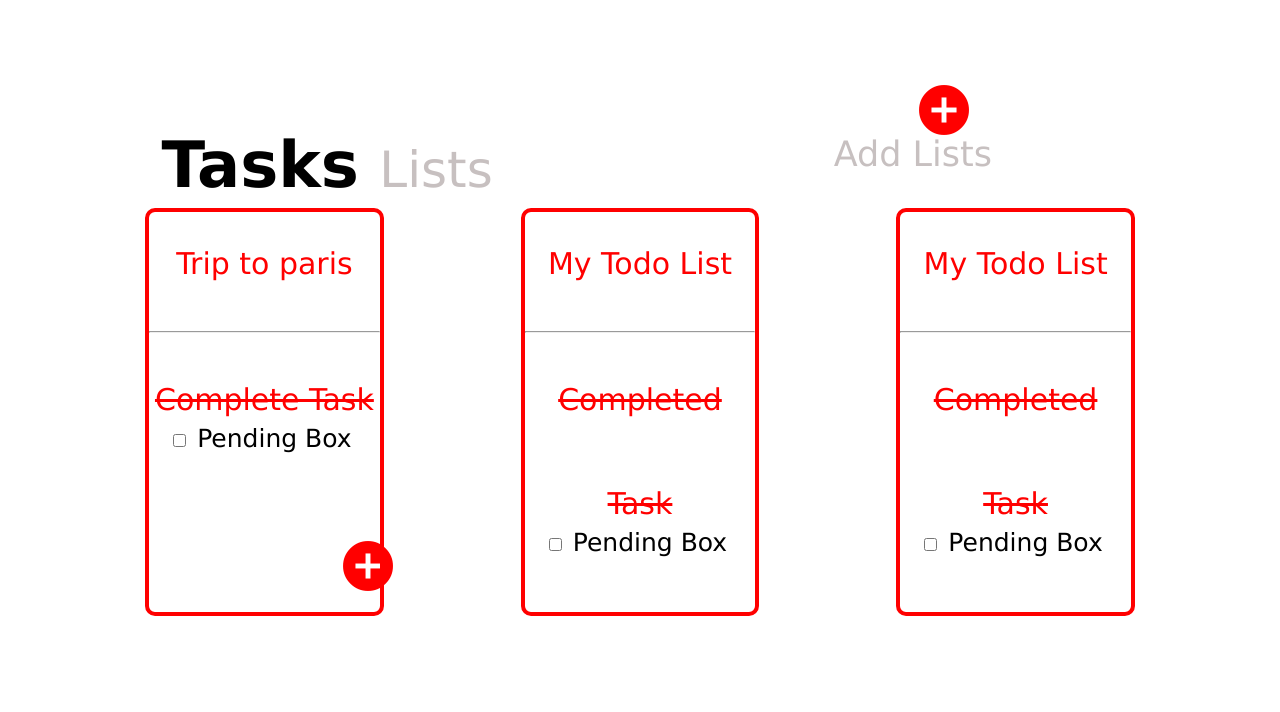
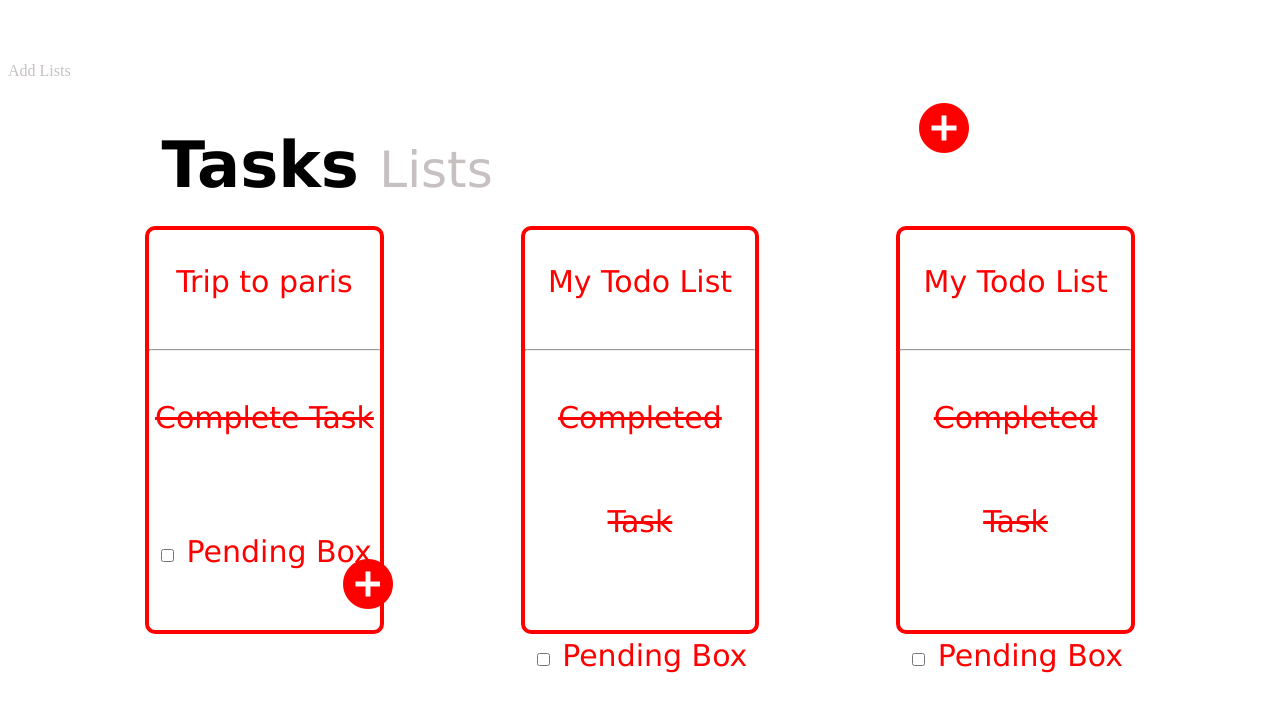
Before and after one commit to Starniraj/Project2, a plain HTML site: page index.html in a window 1280 px wide. Shown: the top 712 px of the page. Drawn offline with Linux system fonts and the light colour scheme.

Commit message:
Update styke.css

```diff
--- a/styke.css
+++ b/styke.css
@@ -18,17 +18,6 @@
 
   }
 
-
-p{
-    color: black;
-    float: left;
-    position: relative;
-    bottom: 90px;
-    font-size: 25px;
-    position: relative;
-    left: 20px;
-}
-
 .heading{
     position: relative;
     left: 12vw;
@@ -45,18 +34,6 @@ h{
     color: rgb(199, 192, 192);
 }
 
-
-
-
-
-.icon{
-    font-size: 35px;
-    font-family: Verdana, Geneva, Tahoma, sans-serif;
-    position: relative;
-    float: right;
-    top: 72px;
-    right: 35vh;
-}
 
 font2{
     position: relative;
@@ -104,6 +81,7 @@ font2{
     visibility: hidden;
     opacity: 0;
   }
+
   .overlay:target {
     visibility: visible;
     opacity: 1;
@@ -126,13 +104,6 @@ font2{
     text-decoration: none;
     color: red;
   }
-
-  .popup2 {
-
-    color: red;
-  }
-
-
 
   .add{
     width:  30vw;
```
